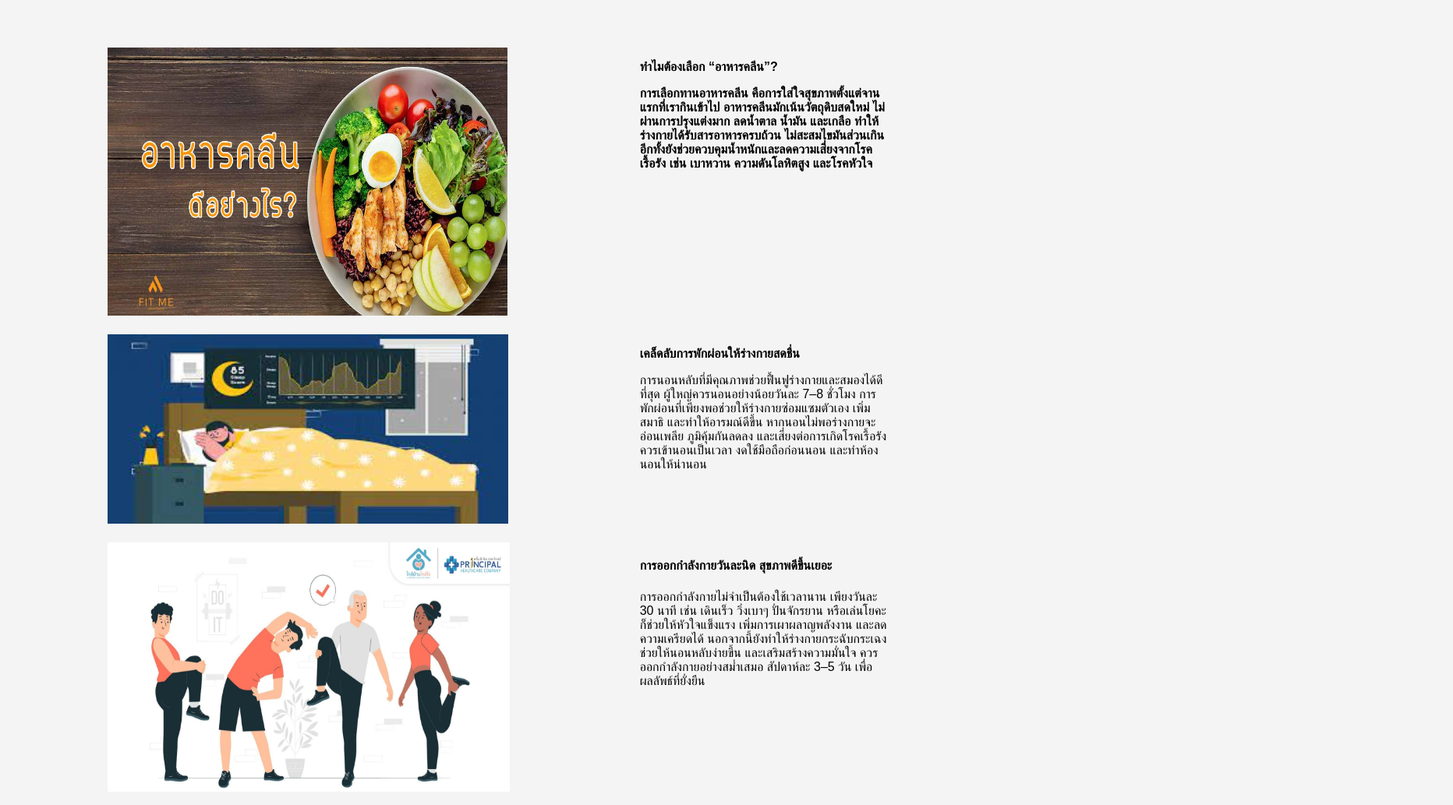
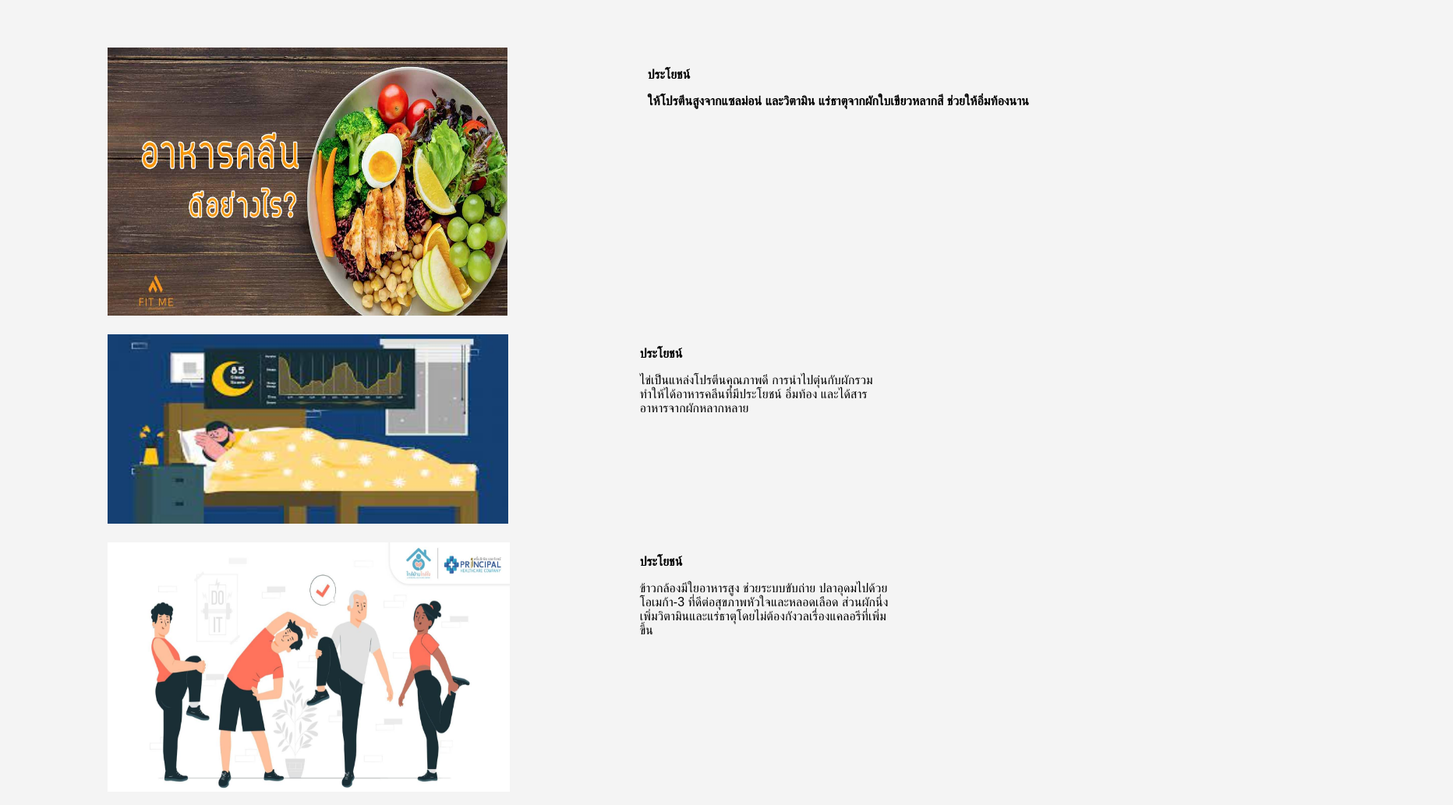
Before and after one commit to bankddd/bankpi07507, a plain HTML site: page articlesindex.html in a window 1280 px wide. Shown: the part 162-1195 px from the top of the page at 78% size, 1864 px wide, since content can reach past the window. Drawn offline with Linux system fonts and the light colour scheme.

Commit message:
Add files via upload

```diff
--- a/articlesindex.html
+++ b/articlesindex.html
@@ -154,20 +154,28 @@
     <tr>
       <th scope="col"><img src="images/Clean-Food (1).jpg" width="513" height="344"></th>
       <th scope="col">&nbsp;</th>
-      <th align="left" valign="top" scope="col"><p>ทำไมต้องเลือก &ldquo;อาหารคลีน&rdquo;?</p>
-      <p>การเลือกทานอาหารคลีน คือการใส่ใจสุขภาพตั้งแต่จานแรกที่เรากินเข้าไป อาหารคลีนมักเน้นวัตถุดิบสดใหม่ ไม่ผ่านการปรุงแต่งมาก ลดน้ำตาล น้ำมัน และเกลือ ทำให้ร่างกายได้รับสารอาหารครบถ้วน ไม่สะสมไขมันส่วนเกิน อีกทั้งยังช่วยควบคุมน้ำหนักและลดความเสี่ยงจากโรคเรื้อรัง เช่น เบาหวาน ความดันโลหิตสูง และโรคหัวใจ</p></th>
+      <th align="left" valign="top" scope="col"><table width="1003" border="0" cellspacing="0" cellpadding="0">
+        <tbody>
+          <tr>
+            <td width="603" align="center"><p><strong>ประโยชน์</strong></p>
+              <p><span data-huuid="9661640680847208413">ให้โปรตีนสูงจากแซลม่อน่ และวิตามิน แร่ธาตุจากผักใบเขียวหลากสี </span><span data-huuid="9661640680847208068">ช่วยให้อิ่มท้องนาน<span jscontroller="JHnpme" data-cid="c3681ae3-24d6-427d-a13b-fc028ff72a0f" jsaction="rcuQ6b:npT2md"> </span></span></p></td>
+            <td width="400" align="center">
+          </tr>
+        </tbody>
+      </table>
+      <br>        <p>&nbsp;</p></th>
     </tr>
     <tr>
       <td height="174"><img src="images/images (1).jpg" width="514" height="243"></td>
       <td>&nbsp;</td>
-      <td align="left" valign="top"><p><strong>เคล็ดลับการพักผ่อนให้ร่างกายสดชื่น</strong></p>
-      <p>การนอนหลับที่มีคุณภาพช่วยฟื้นฟูร่างกายและสมองได้ดีที่สุด ผู้ใหญ่ควรนอนอย่างน้อยวันละ 7–8 ชั่วโมง การพักผ่อนที่เพียงพอช่วยให้ร่างกายซ่อมแซมตัวเอง เพิ่มสมาธิ และทำให้อารมณ์ดีขึ้น หากนอนไม่พอร่างกายจะอ่อนเพลีย ภูมิคุ้มกันลดลง และเสี่ยงต่อการเกิดโรคเรื้อรัง ควรเข้านอนเป็นเวลา งดใช้มือถือก่อนนอน และทำห้องนอนให้น่านอน</p></td>
+      <td align="left" valign="top"><p><strong>ประโยชน์</strong></p>
+      <p><span data-huuid="9661640680847205220">ไข่เป็นแหล่งโปรตีนคุณภาพดี </span><span data-huuid="9661640680847204875">การนำไปตุ๋นกับผักรวมทำให้ได้อาหารคลีนที่มีประโยชน์ อิ่มท้อง และได้สารอาหารจากผักหลากหลาย<span jscontroller="JHnpme" data-cid="3849b655-b66d-47da-8211-fcfa7d8bfd39" jsaction="rcuQ6b:npT2md"> </span></span></p></td>
     </tr>
     <tr>
       <td><img src="images/KBKJ-Exercise-Winter.jpg" width="516" height="320"></td>
       <td>&nbsp;</td>
-      <td align="left" valign="top"><h4>การออกกำลังกายวันละนิด สุขภาพดีขึ้นเยอะ</h4>
-      <p>การออกกำลังกายไม่จำเป็นต้องใช้เวลานาน เพียงวันละ 30 นาที เช่น เดินเร็ว วิ่งเบาๆ ปั่นจักรยาน หรือเล่นโยคะ ก็ช่วยให้หัวใจแข็งแรง เพิ่มการเผาผลาญพลังงาน และลดความเครียดได้ นอกจากนี้ยังทำให้ร่างกายกระฉับกระเฉง ช่วยให้นอนหลับง่ายขึ้น และเสริมสร้างความมั่นใจ ควรออกกำลังกายอย่างสม่ำเสมอ สัปดาห์ละ 3–5 วัน เพื่อผลลัพธ์ที่ยั่งยืน</p></td>
+      <td align="left" valign="top"><p><span data-huuid="9661640680847206343"><strong>ประโยชน์</strong></span></p>
+      <p><span data-huuid="9661640680847205998">ข้าวกล้องมีใยอาหารสูง </span><span data-huuid="9661640680847205653">ช่วยระบบขับถ่าย </span><span data-huuid="9661640680847205308">ปลาอุดมไปด้วยโอเมก้า-3 </span><span data-huuid="9661640680847204963">ที่ดีต่อสุขภาพหัวใจและหลอดเลือด </span><span data-huuid="9661640680847204618">ส่วนผักนึ่งเพิ่มวิตามินและแร่ธาตุโดยไม่ต้องกังวลเรื่องแคลอรีที่เพิ่มขึ้น<span jscontroller="JHnpme" data-cid="fbb14b72-178c-48ad-9667-5bad7d842948" jsaction="rcuQ6b:npT2md"> </span></span></p>        <h4>&nbsp;</h4></td>
     </tr>
   </table>
   <p>&nbsp;</p>
```
